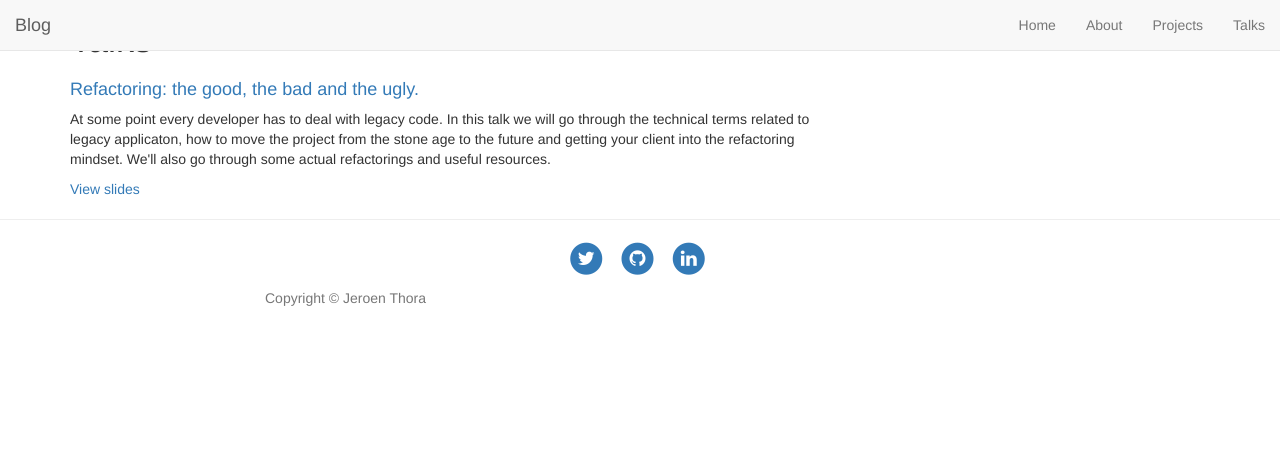
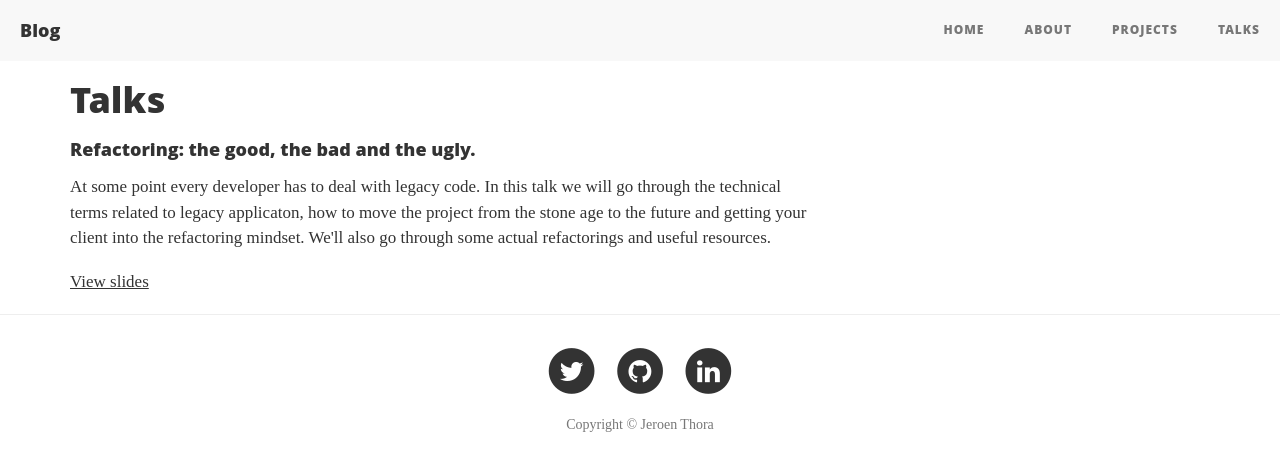
Before and after one commit to acrobat/acrobat.github.io, a Jekyll site: the page built from talks.html, in a window 1280 px wide. Shown: the top 471 px of the page. Built offline with Jekyll 4.4.1, drawn with Linux system fonts in a browser that asks for light colours; nearby versions of some CDN libraries; library files that are not in the unit come from our copies; comment, search, counter and statistics services are not loaded.

Commit message:
Fixed urls

```diff
--- a/_layouts/default.html
+++ b/_layouts/default.html
@@ -14,10 +14,10 @@
 
     <link rel="stylesheet" href="https://maxcdn.bootstrapcdn.com/bootstrap/3.3.7/css/bootstrap.min.css" integrity="sha384-BVYiiSIFeK1dGmJRAkycuHAHRg32OmUcww7on3RYdg4Va+PmSTsz/K68vbdEjh4u" crossorigin="anonymous">
     <link href="https://maxcdn.bootstrapcdn.com/font-awesome/4.6.3/css/font-awesome.min.css" rel="stylesheet" integrity="sha384-T8Gy5hrqNKT+hzMclPo118YTQO6cYprQmhrYwIiQ/3axmI1hQomh7Ud2hPOy8SP1" crossorigin="anonymous">
-    <link rel="stylesheet" href="css/clean-blog.css">
-    <link rel="stylesheet" href="css/prism.css">
+    <link rel="stylesheet" href="/css/clean-blog.css">
+    <link rel="stylesheet" href="/css/prism.css">
 
-    <link rel="icon" type="image/x-icon" href="favicon.ico" />
+    <link rel="icon" type="image/x-icon" href="/favicon.ico" />
 
     <!--[if lt IE 9]>
     <script src="https://oss.maxcdn.com/libs/html5shiv/3.7.0/html5shiv.js"></script>
@@ -97,7 +97,7 @@
 <script src="https://ajax.googleapis.com/ajax/libs/jquery/1.12.4/jquery.min.js"></script>
 <script src="https://maxcdn.bootstrapcdn.com/bootstrap/3.3.7/js/bootstrap.min.js" integrity="sha384-Tc5IQib027qvyjSMfHjOMaLkfuWVxZxUPnCJA7l2mCWNIpG9mGCD8wGNIcPD7Txa" crossorigin="anonymous"></script>
 
-<script src="js/prism.js"></script>
+<script src="/js/prism.js"></script>
 <script id="dsq-count-scr" src="https://jeroenthorabeblog.disqus.com/count.js" async></script>
 </body>
 </html>
```
